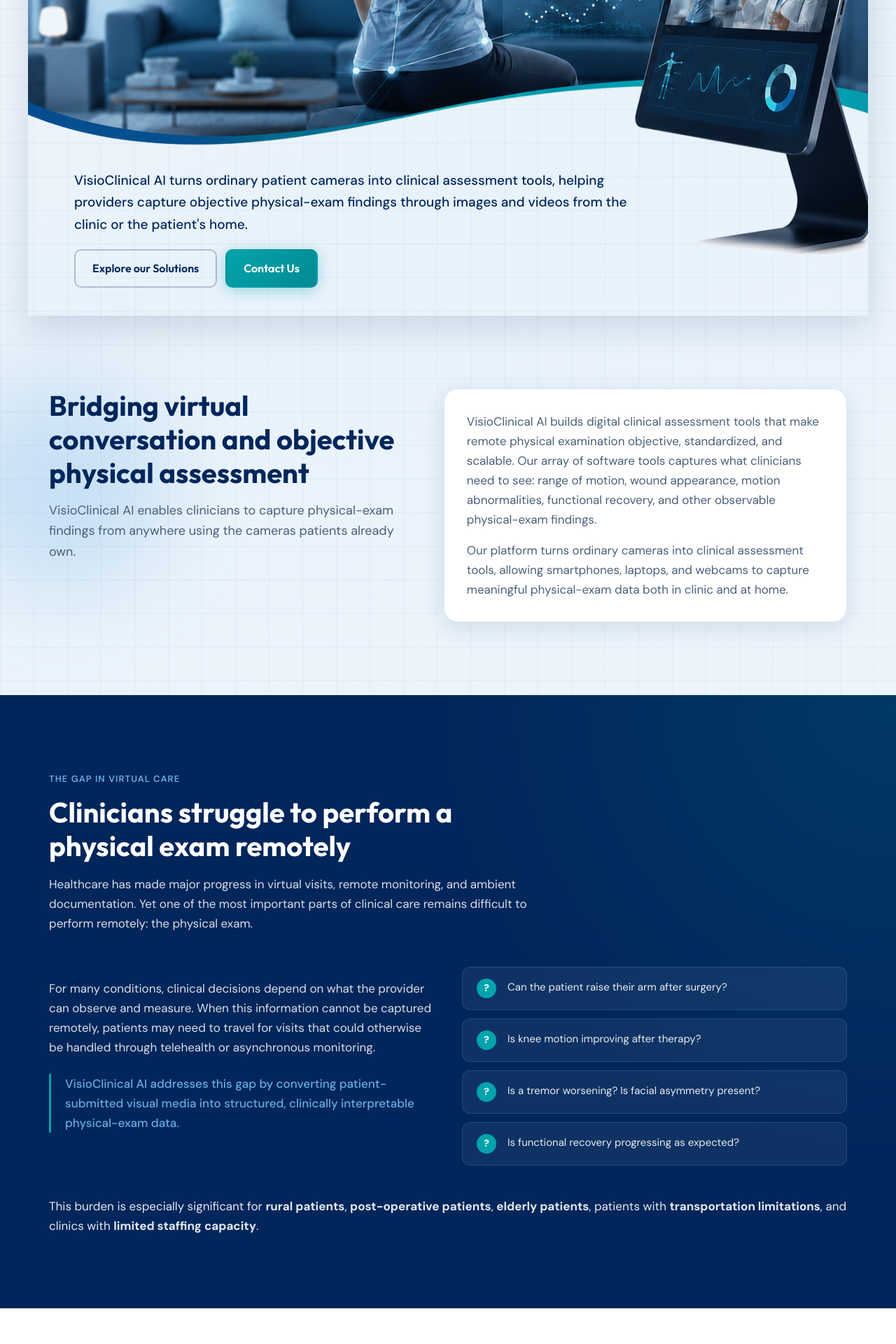
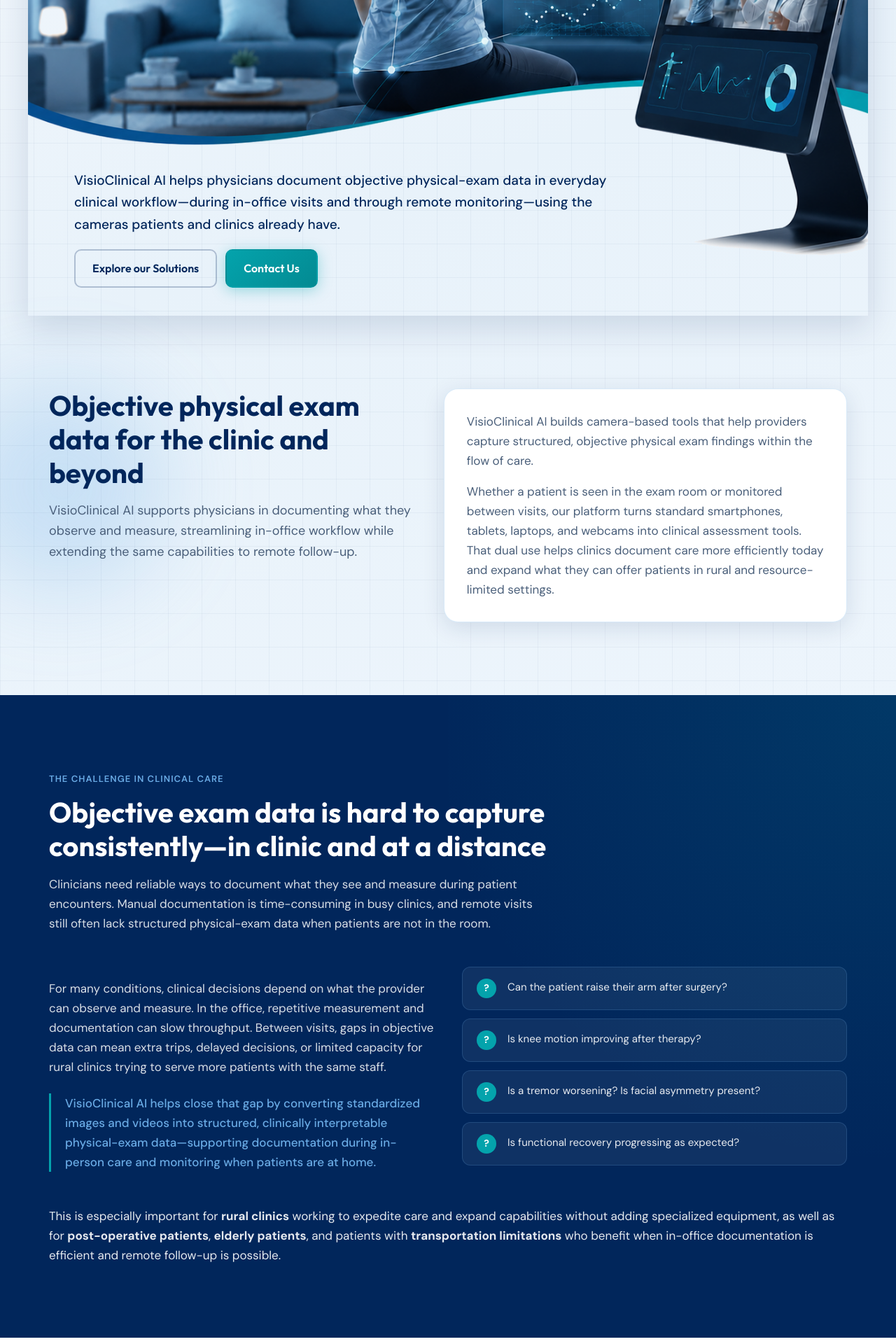
Before and after one commit to sundeep3257/VisioClinicalAI_Website, a Flask app: page / in a window 1280 px wide. Shown: the part 540-2460 px from the top of the page at 70% size. Run offline with Flask 3, Linux system fonts and the light colour scheme.

Commit message:
update index

```diff
--- a/templates/index.html
+++ b/templates/index.html
@@ -14,7 +14,7 @@
     <figure class="hero__figure reveal">
       <div class="hero__media">
         <img src="{{ url_for('static', filename='graphics/' ~ assets.hero) }}"
-             alt="Patient using camera-based clinical assessment at home with clinician on screen"
+             alt="Clinician using camera-based assessment with a patient in clinic and via telehealth"
              class="hero__img"
              width="1200"
              height="675">
@@ -23,7 +23,7 @@
         </div>
         <div class="hero__inset reveal reveal--delay">
           <p class="hero__inset-text">
-            VisioClinical AI turns ordinary patient cameras into clinical assessment tools, helping providers capture objective physical-exam findings through images and videos from the clinic or the patient's home.
+            VisioClinical AI helps physicians document objective physical-exam data in everyday clinical workflow—during in-office visits and through remote monitoring—using the cameras patients and clinics already have.
           </p>
           <div class="hero__actions">
             <a href="#platform" class="btn btn--outline">Explore our Solutions</a>
@@ -40,14 +40,14 @@
   <div class="container">
     <div class="positioning__grid reveal">
       <div class="positioning__lead">
-        <h2 class="section__title">Bridging virtual conversation and objective physical assessment</h2>
+        <h2 class="section__title">Objective physical exam data for the clinic and beyond</h2>
         <p class="section__lead">
-          VisioClinical AI enables clinicians to capture physical-exam findings from anywhere using the cameras patients already own.
+          VisioClinical AI supports physicians in documenting what they observe and measure, streamlining in-office workflow while extending the same capabilities to remote follow-up.
         </p>
       </div>
       <div class="positioning__body glass-card">
-        <p>VisioClinical AI builds digital clinical assessment tools that make remote physical examination objective, standardized, and scalable. Our array of software tools captures what clinicians need to see: range of motion, wound appearance, motion abnormalities, functional recovery, and other observable physical-exam findings.</p>
-        <p>Our platform turns ordinary cameras into clinical assessment tools, allowing smartphones, laptops, and webcams to capture meaningful physical-exam data both in clinic and at home.</p>
+        <p>VisioClinical AI builds camera-based tools that help providers capture structured, objective physical exam findings within the flow of care.</p>
+        <p>Whether a patient is seen in the exam room or monitored between visits, our platform turns standard smartphones, tablets, laptops, and webcams into clinical assessment tools. That dual use helps clinics document care more efficiently today and expand what they can offer patients in rural and resource-limited settings.</p>
       </div>
     </div>
   </div>
@@ -58,16 +58,16 @@
 <section class="section section--problem" id="problem">
   <div class="container">
     <div class="section__header reveal">
-      <span class="eyebrow eyebrow--light">The gap in virtual care</span>
-      <h2 class="section__title section__title--light">Clinicians struggle to perform a physical exam remotely</h2>
+      <span class="eyebrow eyebrow--light">The challenge in clinical care</span>
+      <h2 class="section__title section__title--light">Objective exam data is hard to capture consistently—in clinic and at a distance</h2>
       <p class="section__intro section__intro--light">
-        Healthcare has made major progress in virtual visits, remote monitoring, and ambient documentation. Yet one of the most important parts of clinical care remains difficult to perform remotely: the physical exam.
+        Clinicians need reliable ways to document what they see and measure during patient encounters. Manual documentation is time-consuming in busy clinics, and remote visits still often lack structured physical-exam data when patients are not in the room.
       </p>
     </div>
     <div class="problem__grid">
       <div class="problem__main reveal">
-        <p>For many conditions, clinical decisions depend on what the provider can observe and measure. When this information cannot be captured remotely, patients may need to travel for visits that could otherwise be handled through telehealth or asynchronous monitoring.</p>
-        <p class="problem__closing">VisioClinical AI addresses this gap by converting patient-submitted visual media into structured, clinically interpretable physical-exam data.</p>
+        <p>For many conditions, clinical decisions depend on what the provider can observe and measure. In the office, repetitive measurement and documentation can slow throughput. Between visits, gaps in objective data can mean extra trips, delayed decisions, or limited capacity for rural clinics trying to serve more patients with the same staff.</p>
+        <p class="problem__closing">VisioClinical AI helps close that gap by converting standardized images and videos into structured, clinically interpretable physical-exam data—supporting documentation during in-person care and monitoring when patients are at home.</p>
       </div>
       <div class="problem__questions">
         <div class="question-bubble reveal">
@@ -89,7 +89,7 @@
       </div>
     </div>
     <div class="problem__impact reveal">
-      <p>This burden is especially significant for <strong>rural patients</strong>, <strong>post-operative patients</strong>, <strong>elderly patients</strong>, patients with <strong>transportation limitations</strong>, and clinics with <strong>limited staffing capacity</strong>.</p>
+      <p>This is especially important for <strong>rural clinics</strong> working to expedite care and expand capabilities without adding specialized equipment, as well as for <strong>post-operative patients</strong>, <strong>elderly patients</strong>, and patients with <strong>transportation limitations</strong> who benefit when in-office documentation is efficient and remote follow-up is possible.</p>
     </div>
   </div>
 </section>
@@ -99,16 +99,16 @@
   <div class="container">
     <div class="solution__intro reveal">
       <span class="eyebrow">Our approach</span>
-      <h2 class="section__title">Camera-based AI for objective physical-exam data</h2>
+      <h2 class="section__title">Camera-based AI for in-office documentation and remote monitoring</h2>
       <p class="section__lead">
-        VisioClinical AI helps clinicians capture objective physical-exam findings without specialized hardware.
+        VisioClinical AI assists physicians in capturing objective physical-exam findings in clinic and between visits—without specialized hardware.
       </p>
     </div>
     <div class="solution__content reveal">
-      <p>Patients or clinical staff complete short, standardized capture tasks using a smartphone, tablet, laptop, or webcam. The platform analyzes the submitted image or video, extracts clinically relevant information, applies quality checks, and generates structured output for provider review.</p>
-      <p>The result is a practical clinical workflow that supports remote monitoring, telehealth, post-operative follow-up, rehabilitation, triage, and longitudinal care.</p>
+      <p>During an in-office visit, patients or clinical staff complete short, standardized capture tasks using a smartphone, tablet, laptop, or webcam. The platform analyzes the image or video, extracts clinically relevant information, applies quality checks, and generates structured output for documentation and provider review.</p>
+      <p>The same workflow extends to remote monitoring: telehealth, post-operative follow-up, rehabilitation, triage, and longitudinal care—so clinics can serve patients they see today more efficiently and stay connected to those who cannot easily return.</p>
       <blockquote class="solution__quote glass-card">
-        VisioClinical AI is not designed to replace clinicians. It is designed to give clinicians better data in settings where in-person examination is difficult, inefficient, or unnecessary.
+        VisioClinical AI is not designed to replace clinicians. It is designed to support clinical judgment with better objective data—in the exam room and beyond.
       </blockquote>
     </div>
     <div class="workflow reveal" aria-label="Clinical workflow">
@@ -117,7 +117,7 @@
           <svg viewBox="0 0 24 24" fill="none" stroke="currentColor" stroke-width="1.75"><rect x="2" y="5" width="20" height="14" rx="2"/><circle cx="12" cy="12" r="3"/></svg>
         </div>
         <h3>Capture</h3>
-        <p>Standardized image or video from any device</p>
+        <p>In clinic or at home, using any standard device</p>
       </div>
       <div class="workflow__connector" aria-hidden="true"></div>
       <div class="workflow__step">
@@ -133,7 +133,7 @@
           <svg viewBox="0 0 24 24" fill="none" stroke="currentColor" stroke-width="1.75"><path d="M9 11l3 3L22 4"/><path d="M21 12v7a2 2 0 01-2 2H5a2 2 0 01-2-2V5a2 2 0 012-2h11"/></svg>
         </div>
         <h3>Review</h3>
-        <p>Clinician-supervised structured output</p>
+        <p>Structured output for clinical documentation</p>
       </div>
       <div class="workflow__connector" aria-hidden="true"></div>
       <div class="workflow__step">
@@ -141,7 +141,7 @@
           <svg viewBox="0 0 24 24" fill="none" stroke="currentColor" stroke-width="1.75"><path d="M3 3v18h18"/><path d="M7 16l4-8 4 5 5-9"/></svg>
         </div>
         <h3>Monitor</h3>
-        <p>Longitudinal tracking over time</p>
+        <p>Track patients in clinic and between visits</p>
       </div>
     </div>
   </div>
@@ -153,7 +153,7 @@
     <div class="section__header reveal">
       <span class="eyebrow">Platform</span>
       <h2 class="section__title">A growing suite of camera-based clinical assessment tools</h2>
-      <p class="section__lead">We're building AI that captures what clinicians need to see—across movement, wounds, and neurologic assessment.</p>
+      <p class="section__lead">Tools that capture what clinicians need to see—supporting in-office workflow and remote monitoring across movement, wounds, and neurologic assessment.</p>
     </div>
     <div class="product-cards">
       <article class="product-card product-card--armormed reveal">
@@ -163,7 +163,7 @@
           <p class="product-card__subtitle">Automated Range of Motion Reporter for Medicine</p>
         </div>
         <p class="product-card__short">Automated video-based range of motion and mobility assessment</p>
-        <p class="product-card__desc">ArmorMed uses short patient videos to automatically measure joint range of motion and mobility. Designed for orthopedic, rehabilitation, post-operative, neurologic, and musculoskeletal workflows, ArmorMed helps care teams track functional recovery in the clinic or remotely from home.</p>
+        <p class="product-card__desc">ArmorMed uses short patient videos to automatically measure joint range of motion and mobility. Designed for orthopedic, rehabilitation, post-operative, neurologic, and musculoskeletal workflows, ArmorMed supports objective documentation during in-office visits and longitudinal tracking when patients are monitored from home.</p>
         <div class="product-card__icon" aria-hidden="true">
           <svg viewBox="0 0 48 48" fill="none"><circle cx="24" cy="12" r="6" stroke="currentColor" stroke-width="2"/><path d="M24 18v14M16 32h16" stroke="currentColor" stroke-width="2" stroke-linecap="round"/></svg>
         </div>
@@ -174,8 +174,8 @@
           <h3 class="product-card__name">WoundGuard</h3>
           <p class="product-card__subtitle">AI-supported wound and incision monitoring</p>
         </div>
-        <p class="product-card__short">Wound and incision monitoring for remote follow-up and triage</p>
-        <p class="product-card__desc">WoundGuard is being developed to help patients submit wound or surgical-incision images from home and convert those images into structured clinical information. The goal is to support remote wound surveillance, post-operative follow-up, triage, and longitudinal monitoring.</p>
+        <p class="product-card__short">Wound and incision documentation in clinic and remote follow-up</p>
+        <p class="product-card__desc">WoundGuard is being developed to convert wound or surgical-incision images into structured clinical information—useful for documenting findings during a visit and for remote wound surveillance, post-operative follow-up, triage, and longitudinal monitoring.</p>
         <div class="product-card__icon" aria-hidden="true">
           <svg viewBox="0 0 48 48" fill="none"><rect x="10" y="14" width="28" height="24" rx="4" stroke="currentColor" stroke-width="2"/><path d="M18 22h12M18 28h8" stroke="currentColor" stroke-width="2" stroke-linecap="round"/></svg>
         </div>
@@ -187,7 +187,7 @@
           <p class="product-card__subtitle">Video-based neurologic screening support</p>
         </div>
         <p class="product-card__short">Screening support for tremor and visible neurologic findings</p>
-        <p class="product-card__desc">TremorTrack is being developed to help clinicians screen for visible neurologic findings using short, standardized patient videos. The platform is intended to support assessment of tremor, motion abnormalities, facial asymmetry, weakness-related movement changes, and other visual neurologic findings.</p>
+        <p class="product-card__desc">TremorTrack is being developed to help clinicians screen for visible neurologic findings using short, standardized patient videos—in the office or between appointments. The platform is intended to support assessment of tremor, motion abnormalities, facial asymmetry, weakness-related movement changes, and other visual neurologic findings.</p>
         <div class="product-card__icon" aria-hidden="true">
           <svg viewBox="0 0 48 48" fill="none"><path d="M8 28c4-8 8-12 16-12s12 4 16 12" stroke="currentColor" stroke-width="2" stroke-linecap="round"/><circle cx="24" cy="20" r="4" stroke="currentColor" stroke-width="2"/></svg>
         </div>
@@ -201,7 +201,7 @@
   <div class="container">
     <div class="section__header reveal">
       <span class="eyebrow">Who we serve</span>
-      <h2 class="section__title">Value for every stakeholder in virtual care</h2>
+      <h2 class="section__title">Value for in-office care, remote monitoring, and rural clinics</h2>
     </div>
     <div class="tabs reveal" data-tabs>
       <div class="tabs__list" role="tablist" aria-label="Value propositions">
@@ -215,29 +215,29 @@
             <li class="value-row__item">
               <span class="value-row__num" aria-hidden="true">1</span>
               <div class="value-row__body">
-                <strong>More objective data</strong>
-                <span>Structured findings you can trust for clinical decisions.</span>
+                <strong>In-office documentation support</strong>
+                <span>Capture objective exam findings during visits you conduct today.</span>
               </div>
             </li>
             <li class="value-row__item">
               <span class="value-row__num" aria-hidden="true">2</span>
               <div class="value-row__body">
                 <strong>Less manual measurement burden</strong>
-                <span>Automated capture reduces repetitive in-clinic tasks.</span>
+                <span>Automated capture reduces repetitive tasks in busy clinic workflows.</span>
               </div>
             </li>
             <li class="value-row__item">
               <span class="value-row__num" aria-hidden="true">3</span>
               <div class="value-row__body">
-                <strong>Better longitudinal tracking</strong>
-                <span>Compare assessments over time with consistent methodology.</span>
+                <strong>Remote monitoring when needed</strong>
+                <span>Extend the same structured assessments to patients between visits.</span>
               </div>
             </li>
             <li class="value-row__item">
               <span class="value-row__num" aria-hidden="true">4</span>
               <div class="value-row__body">
-                <strong>Workflow flexibility</strong>
-                <span>Remote, in-clinic, and hybrid care models supported.</span>
+                <strong>One workflow, two settings</strong>
+                <span>In-clinic encounters and remote follow-up on the same platform.</span>
               </div>
             </li>
           </ol>
@@ -247,29 +247,29 @@
             <li class="value-row__item">
               <span class="value-row__num" aria-hidden="true">1</span>
               <div class="value-row__body">
-                <strong>Fewer unnecessary trips</strong>
-                <span>Complete visual assessments from home when appropriate.</span>
+                <strong>Efficient in-clinic visits</strong>
+                <span>Objective assessments during appointments at your local clinic.</span>
               </div>
             </li>
             <li class="value-row__item">
               <span class="value-row__num" aria-hidden="true">2</span>
               <div class="value-row__body">
-                <strong>More convenient follow-up</strong>
-                <span>Short capture tasks fit into daily life.</span>
+                <strong>Fewer unnecessary trips</strong>
+                <span>Remote monitoring when follow-up does not require travel.</span>
               </div>
             </li>
             <li class="value-row__item">
               <span class="value-row__num" aria-hidden="true">3</span>
               <div class="value-row__body">
                 <strong>Better continuity</strong>
-                <span>Stay connected to your care team between visits.</span>
+                <span>Stay connected to your care team between in-person visits.</span>
               </div>
             </li>
             <li class="value-row__item">
               <span class="value-row__num" aria-hidden="true">4</span>
               <div class="value-row__body">
                 <strong>Accessible technology</strong>
-                <span>Use the smartphone or laptop you already have.</span>
+                <span>Use the smartphone or laptop you already have—in clinic or at home.</span>
               </div>
             </li>
           </ol>
@@ -279,29 +279,29 @@
             <li class="value-row__item">
               <span class="value-row__num" aria-hidden="true">1</span>
               <div class="value-row__body">
-                <strong>Scalable remote monitoring</strong>
-                <span>Extend virtual care with structured physical-exam data.</span>
+                <strong>Stronger in-clinic workflow</strong>
+                <span>Help physicians document objective exam data during office visits.</span>
               </div>
             </li>
             <li class="value-row__item">
               <span class="value-row__num" aria-hidden="true">2</span>
               <div class="value-row__body">
-                <strong>Structured physical-exam data</strong>
-                <span>Standardized outputs for quality and reporting.</span>
+                <strong>Expanded remote capabilities</strong>
+                <span>Support monitoring and virtual follow-up with structured exam data.</span>
               </div>
             </li>
             <li class="value-row__item">
               <span class="value-row__num" aria-hidden="true">3</span>
               <div class="value-row__body">
-                <strong>Rural care alignment</strong>
-                <span>Reduce travel barriers for underserved populations.</span>
+                <strong>Rural clinic impact</strong>
+                <span>Expedite care and extend services without new hardware or specialist travel.</span>
               </div>
             </li>
             <li class="value-row__item">
               <span class="value-row__num" aria-hidden="true">4</span>
               <div class="value-row__body">
                 <strong>Operational efficiency</strong>
-                <span>Optimize staffing and visit capacity across sites.</span>
+                <span>Standardized outputs that support quality, reporting, and visit capacity.</span>
               </div>
             </li>
           </ol>
@@ -316,7 +316,7 @@
   <div class="vision__bg"></div>
   <div class="container vision__inner reveal">
     <h2 id="vision-heading" class="vision__quote">
-      We envision a healthcare system where every virtual visit can include objective physical-exam data, not just conversation and documentation.
+      We envision a healthcare system where every clinic visit and every remote follow-up can include objective physical-exam data—helping physicians document care efficiently and expanding what rural and community clinics can offer their patients.
     </h2>
     <a href="{{ url_for('contact') }}" class="btn btn--sky btn--lg vision__cta">Get in Touch</a>
   </div>
```
